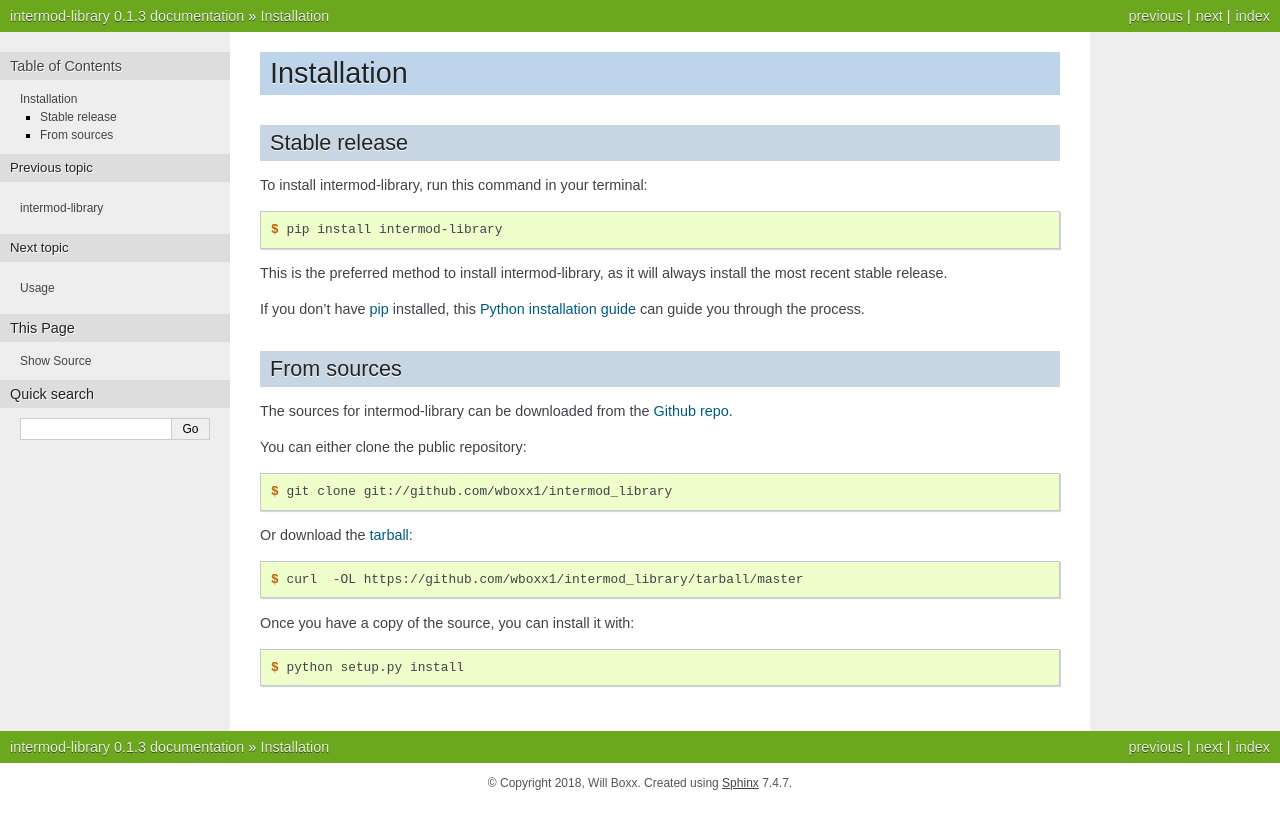
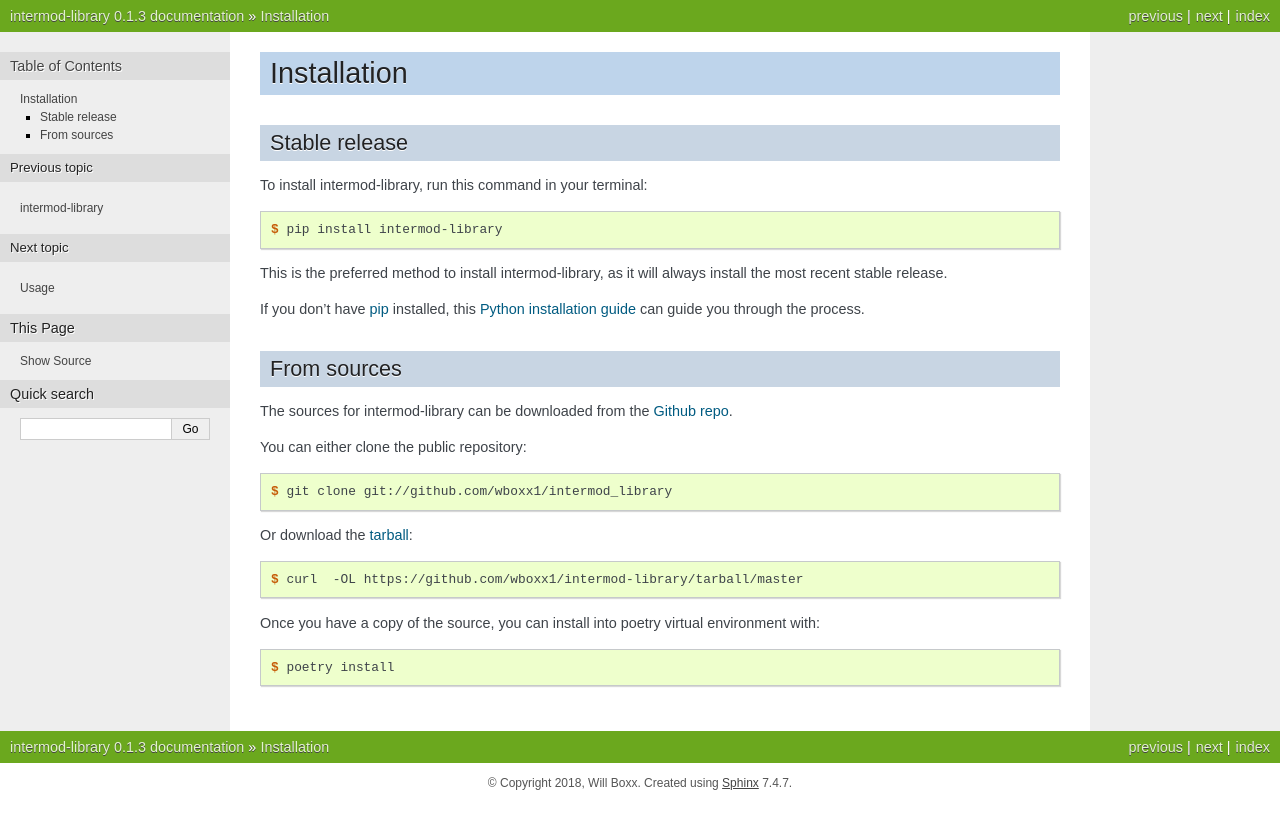
Before and after one commit to wboxx1/intermod-library, a Sphinx documentation site: the page built from docs/installation.rst, in a window 1280 px wide. Shown: the top 829 px of the page. Built offline with Sphinx 7.4.7, drawn with Linux system fonts in a browser that asks for light colours; the version number is read from the project's files by our own code.

Commit message:
installation.rst update

```diff
--- a/docs/installation.rst
+++ b/docs/installation.rst
@@ -38,13 +38,13 @@ Or download the `tarball`_:
 
 .. code-block:: console
 
-    $ curl  -OL https://github.com/wboxx1/intermod_library/tarball/master
+    $ curl  -OL https://github.com/wboxx1/intermod-library/tarball/master
 
-Once you have a copy of the source, you can install it with:
+Once you have a copy of the source, you can install into poetry virtual environment with:
 
 .. code-block:: console
 
-    $ python setup.py install
+    $ poetry install
 
 
 .. _Github repo: https://github.com/wboxx1/intermod_library
```
